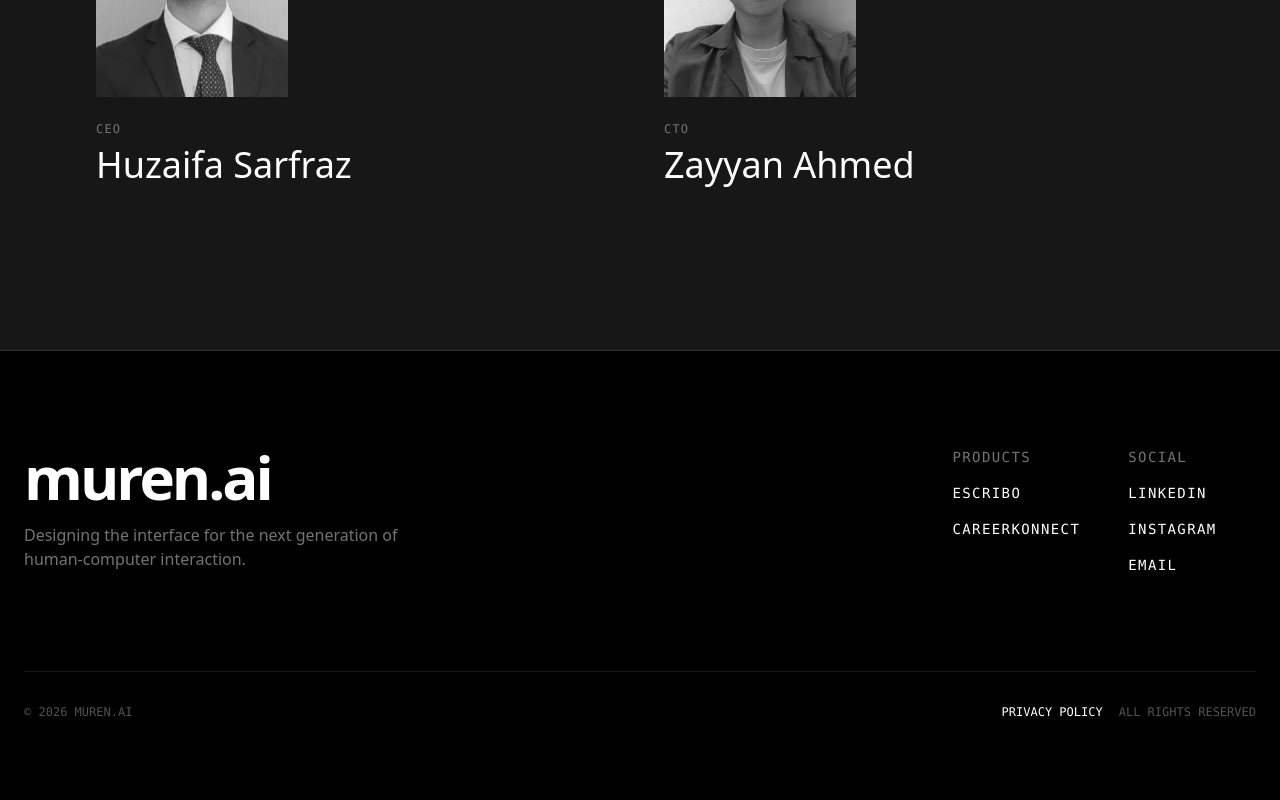
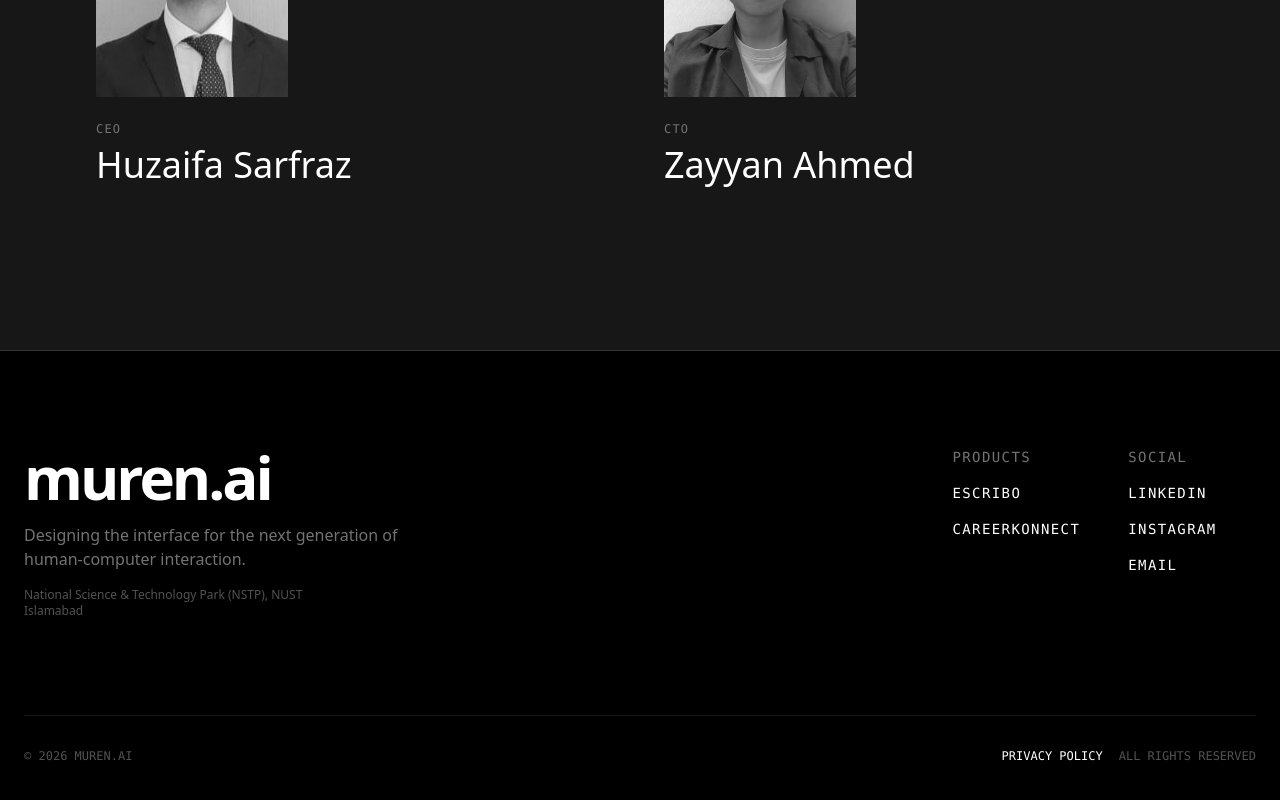
Before and after one commit to muren-ai/muren-web, a Next.js app: page / in a window 1280 px wide. Shown: the part 4450-5250 px from the top of the page. Built offline with nearby package versions, Linux system fonts and the light colour scheme.

Commit message:
chore: add physical address to footer for verification

```diff
--- a/src/app/page.tsx
+++ b/src/app/page.tsx
@@ -185,6 +185,9 @@ export default function Home() {
             <p className="text-neutral-500 max-w-sm">
               Designing the interface for the next generation of human-computer interaction.
             </p>
+            <p className="text-neutral-600 text-xs w-full max-w-xs">
+              National Science & Technology Park (NSTP), NUST Islamabad
+            </p>
           </div>
 
           <div className="grid grid-cols-2 gap-12 font-mono text-sm uppercase tracking-widest">
```
